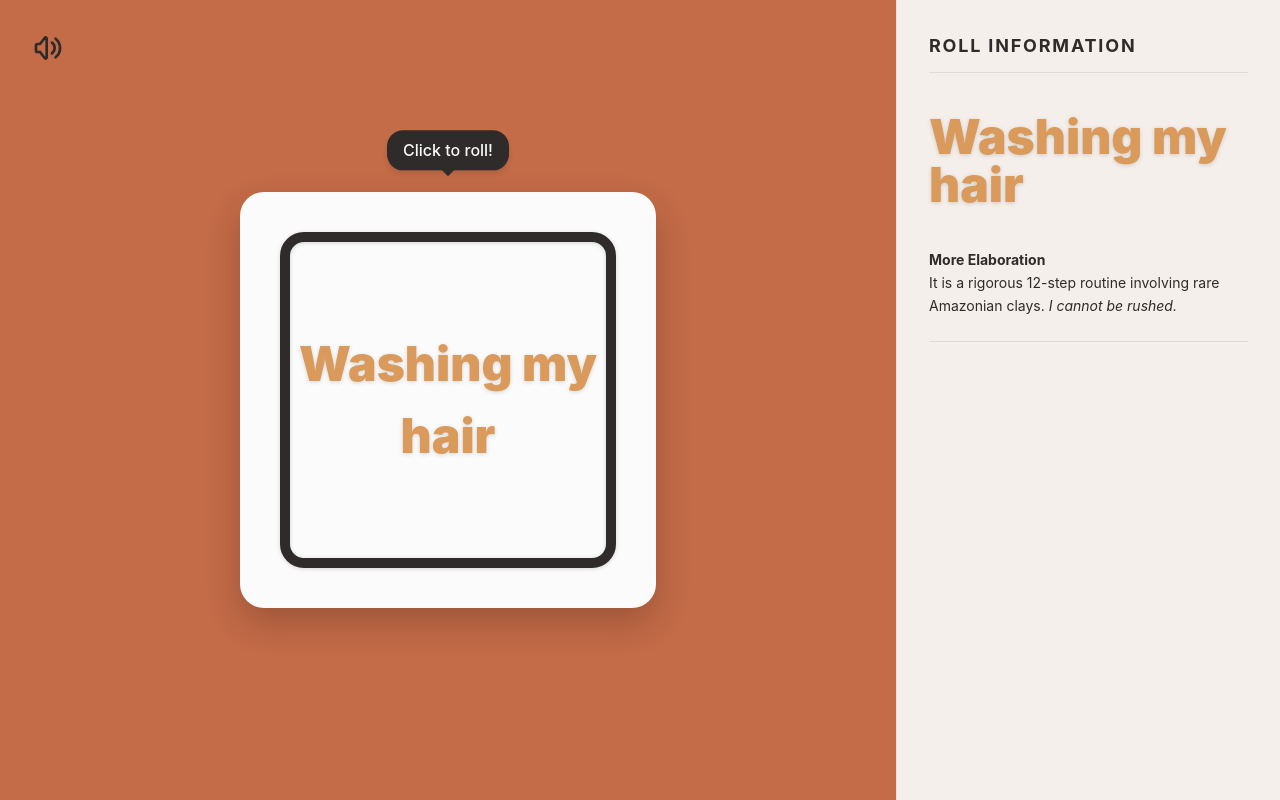
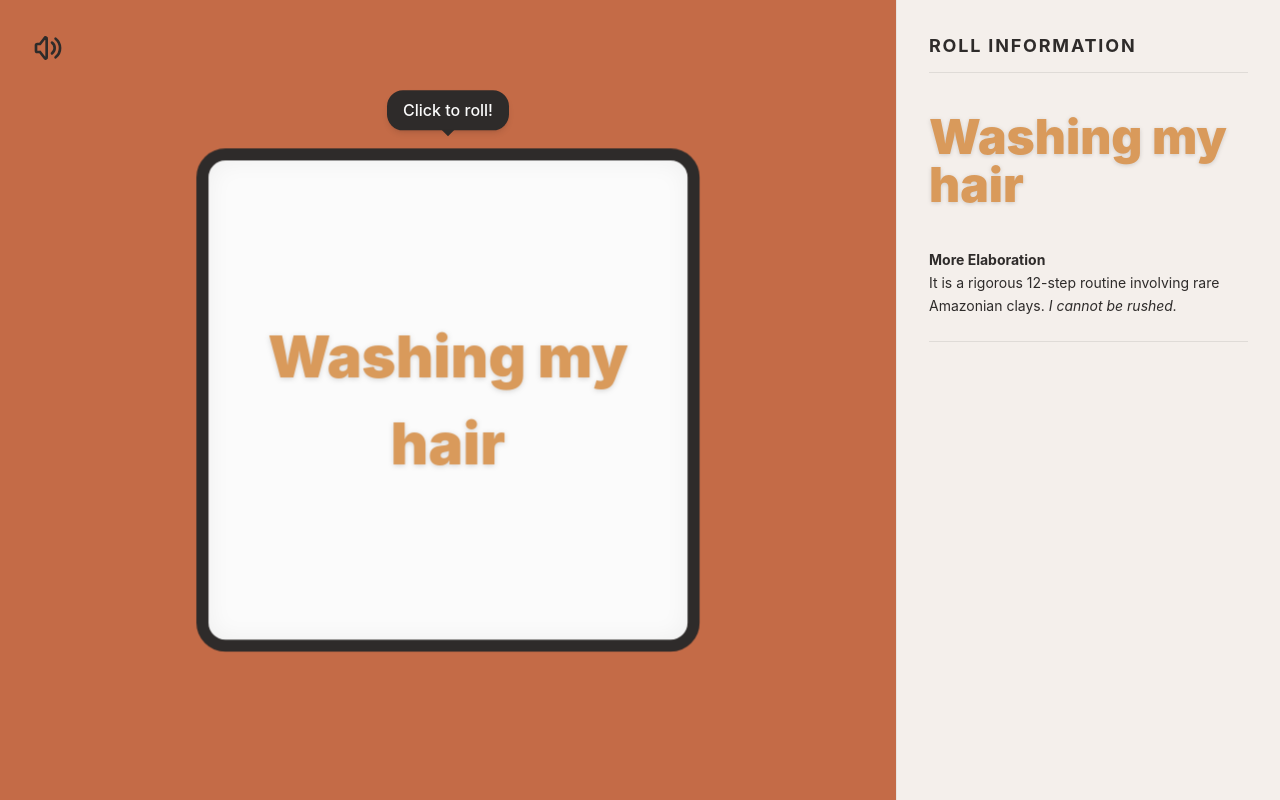
Before and after one commit to bryanhce/excuse-die, a React (Vite) app: page / in a window 1280 px wide. Built offline with nearby package versions, Linux system fonts and the light colour scheme; no server answers.

Commit message:
add die animation

```diff
--- a/src/components/Die.tsx
+++ b/src/components/Die.tsx
@@ -1,10 +1,32 @@
-import { useEffect, useState } from "react";
+import { useEffect, useState, useMemo } from "react";
 import { useDice } from "../context/DiceContext";
+import { EXCUSES } from "./Excuses";
 
 const Die = () => {
-    const { isRolling, excuse, handleRoll } = useDice();
+    const { isRolling, excuse, handleRoll, roll } = useDice();
     const [showTooltip, setShowTooltip] = useState(false);
 
+    // 3D rotation state
+    const [rotX, setRotX] = useState(0);
+    const [rotY, setRotY] = useState(0);
+    const [rotZ, setRotZ] = useState(0);
+
+    // Generate the 6 faces. The 1st face is the target excuse.
+    const faces = useMemo(() => {
+        const others = [...EXCUSES].sort(() => 0.5 - Math.random());
+        const filteredOthers = others.filter(e => e.id !== excuse.id);
+
+        return [
+            excuse, // Front (target)
+            filteredOthers[0] || others[0], // Back
+            filteredOthers[1] || others[1], // Right
+            filteredOthers[2] || others[2], // Left
+            filteredOthers[3] || others[3], // Top
+            filteredOthers[4] || others[4], // Bottom
+        ];
+    }, [roll, excuse.id]);
+
+    // TODO might shift this into a hook
     useEffect(() => {
         const handleKeyDown = (event: KeyboardEvent) => {
             if (event.code === "Space" || event.code === "Enter") {
@@ -27,11 +49,35 @@ const Die = () => {
         return () => clearTimeout(timer);
     }, [isRolling]);
 
+    // Handle the 3D roll animation
+    useEffect(() => {
+        if (isRolling) {
+            // Determine random direction and additional spins
+            // We want the final rotation to be a multiple of 360 so the front face points at the camera
+            const xDir = Math.random() > 0.5 ? 1 : -1;
+            const yDir = Math.random() > 0.5 ? 1 : -1;
+            const zDir = Math.random() > 0.5 ? 1 : -1;
+
+            // Add between 3 and 7 full rotations (360 degrees)
+            const spinsX = Math.floor(Math.random() * 5) + 3;
+            const spinsY = Math.floor(Math.random() * 5) + 3;
+            const spinsZ = Math.floor(Math.random() * 3) + 2;
+
+            setRotX(prev => prev + (xDir * spinsX * 360));
+            setRotY(prev => prev + (yDir * spinsY * 360));
+            setRotZ(prev => prev + (zDir * spinsZ * 360));
+        }
+    }, [isRolling]);
+
+    const faceBaseClass = "absolute inset-0 backface-hidden flex items-center justify-center bg-alabaster rounded-3xl border-10 border-charcoal text-ochre text-[3rem] font-black p-10 text-center shadow-[inset_0_0_20px_rgba(0,0,0,0.05)]";
+
     return (
         <div className="relative flex flex-col items-center">
+
+            {/* TODO shift this into its own component */}
             {/* Tooltip */}
             <div
-                className={`absolute -top-14 transition-all duration-500 ${
+                className={`absolute -top-24 transition-all duration-500 z-10 ${
                     showTooltip
                         ? "opacity-100 animate-bounce-tooltip"
                         : "opacity-0 pointer-events-none"
@@ -46,11 +92,55 @@ const Die = () => {
 
             {/* Die */}
             <div
-                className={`h-80 w-80 md:h-104 md:w-104 bg-alabaster rounded-3xl shadow-[0_15px_35px_rgba(0,0,0,0.2)] cursor-pointer p-10 flex justify-center items-center ${isRolling ? "animate-shake" : ""}`}
+                className="perspective-1200 h-80 w-80 md:h-104 md:w-104 cursor-pointer"
                 onClick={handleRoll}
             >
-                <div className="text-ochre stroke-2 h-full w-full text-[3rem] font-black drop-shadow-sm flex text-center items-center justify-center border-10 border-charcoal rounded-3xl">
-                    {excuse.dieText}
+                {/* 3D Cube Container */}
+                <div
+                    className="w-full h-full relative preserve-3d transition-transform duration-2000 ease-[cubic-bezier(0.25,1,0.5,1)]"
+                    style={{ transform: `rotateX(${rotX}deg) rotateY(${rotY}deg) rotateZ(${rotZ}deg)` }}
+                >
+                    {/* Front Face (Winner) */}
+                    <div className={`${faceBaseClass}`} style={{ transform: "translateZ(calc(var(--cube-size, 320px) / 2))" }}>
+                        <div className="w-full h-full flex items-center justify-center drop-shadow-sm">
+                            {faces[0].dieText}
+                        </div>
+                    </div>
+
+                    {/* Back Face */}
+                    <div className={`${faceBaseClass}`} style={{ transform: "rotateY(180deg) translateZ(calc(var(--cube-size, 320px) / 2))" }}>
+                        <div className="w-full h-full flex items-center justify-center drop-shadow-sm">
+                            {faces[1].dieText}
+                        </div>
+                    </div>
+
+                    {/* Right Face */}
+                    <div className={`${faceBaseClass}`} style={{ transform: "rotateY(90deg) translateZ(calc(var(--cube-size, 320px) / 2))" }}>
+                        <div className="w-full h-full flex items-center justify-center drop-shadow-sm">
+                            {faces[2].dieText}
+                        </div>
+                    </div>
+
+                    {/* Left Face */}
+                    <div className={`${faceBaseClass}`} style={{ transform: "rotateY(-90deg) translateZ(calc(var(--cube-size, 320px) / 2))" }}>
+                        <div className="w-full h-full flex items-center justify-center drop-shadow-sm">
+                            {faces[3].dieText}
+                        </div>
+                    </div>
+
+                    {/* Top Face */}
+                    <div className={`${faceBaseClass}`} style={{ transform: "rotateX(90deg) translateZ(calc(var(--cube-size, 320px) / 2))" }}>
+                        <div className="w-full h-full flex items-center justify-center drop-shadow-sm">
+                           {faces[4].dieText}
+                        </div>
+                    </div>
+
+                    {/* Bottom Face */}
+                    <div className={`${faceBaseClass}`} style={{ transform: "rotateX(-90deg) translateZ(calc(var(--cube-size, 320px) / 2))" }}>
+                        <div className="w-full h-full flex items-center justify-center drop-shadow-sm">
+                            {faces[5].dieText}
+                        </div>
+                    </div>
                 </div>
             </div>
         </div>
--- a/src/context/DiceContext.tsx
+++ b/src/context/DiceContext.tsx
@@ -30,16 +30,17 @@ export const DiceProvider = ({ children }: { children: ReactNode }) => {
         isRollingRef.current = true;
         setIsRolling(true);
 
+        const newRoll = Math.floor(Math.random() * MAX_FACES) + 1;
+
         if (!isMuted) {
             playRoll();
         }
 
         setTimeout(() => {
-            const newRoll = Math.floor(Math.random() * MAX_FACES) + 1;
             setRoll(newRoll);
             setIsRolling(false);
             isRollingRef.current = false;
-        }, 500);
+        }, 2000);
     };
 
     return (
--- a/src/index.css
+++ b/src/index.css
@@ -71,6 +71,13 @@ html {
 
 .preserve-3d {
     transform-style: preserve-3d;
+    --cube-size: 320px;
+}
+
+@media (min-width: 768px) {
+    .preserve-3d {
+        --cube-size: 416px;
+    }
 }
 
 .backface-hidden {
```
